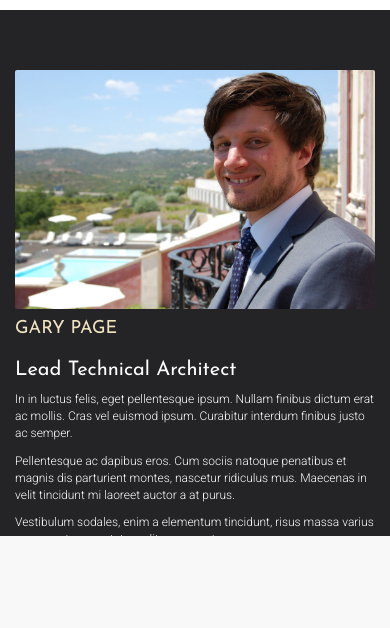
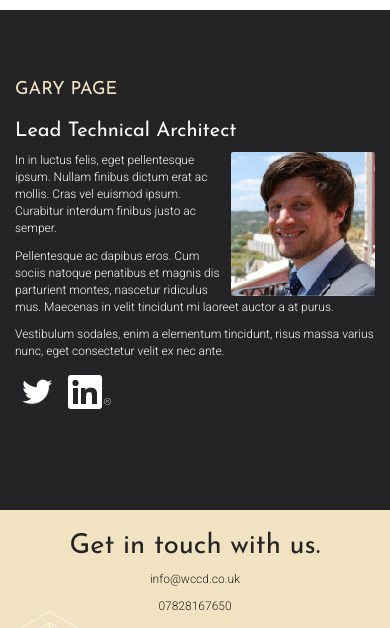
Before and after one commit to sirloreal/wccdWebsite, a plain HTML site: page index.html in a window 390 px wide. Shown: the part 735-1363 px from the top of the page. Drawn offline with nearby package versions, Linux system fonts and the light colour scheme.

Commit message:
Fixes #5 - Use combination of bootstrap hidden and show classes to display the appropriate content for our team, either left-aligned and wrapped text or right-aligned text with 2 columns. Also include a smaller image for mobile.

```diff
--- a/index.html
+++ b/index.html
@@ -67,18 +67,29 @@
 </div>
 
 <div id="section3" class="container">
+
+    <!-- This is the content that will be shown on mobile devices -->
+    <div class="visible-xs-block">
         <div class="row">
-
-      <div class="col-xs-landscape-6 col-sm-6 col-push-6 col-lg-6">
-        <p>
-        <!-- Use border-radius to put a nice curved and cheesy border around img -->
-        <img class="img-responsive" style="border-radius: 2px;" src="images/pic1.jpg"></img>
-        </p>
+          <div class="col-md-12">
+            <h4>GARY PAGE</h4>
+            <h3 style="color: #ffffff;">Lead Technical Architect</h3>
+            <img class="img-responsive" style="border-radius: 2px; max-width: 40%" src="images/pic2.jpg" align="right" />
+            <p style="color: #ffffff;"> In in luctus felis, eget pellentesque ipsum. Nullam finibus dictum erat ac mollis. Cras vel euismod ipsum. Curabitur interdum finibus justo ac semper. </p>
+            <p style="color: #ffffff;">Pellentesque ac dapibus eros. Cum sociis natoque penatibus et magnis dis parturient montes, nascetur ridiculus mus. Maecenas in velit tincidunt mi laoreet auctor a at purus. </p>
+            <p style="color: #ffffff;">Vestibulum sodales, enim a elementum tincidunt, risus massa varius nunc, eget consectetur velit ex nec ante. </p>
+            <p><a href="https://twitter.com/sirloreal"><img src="images/TwitterLogo44.png"></img></a> &nbsp; <a href="https://uk.linkedin.com/in/garyrpage"><img src="images/In-White-34px-R.png"></img></a></p>
+          </div>
+        </div>
     </div>
 
-      <!-- TODO: Look at Bootstrap column wrapping -->
-      <!-- TODO: Also look at Bootstrap nesting of rows/columns -->
-      <div class="col-xs-landscape-6 col-sm-6 col-pull-6 col-lg-6">
+    <!-- This is the content that will be shown on tablets and upwards -->
+    <div class="hidden-xs visible-sm-block visible-md-block visible-lg-block">
+      <div class="row">
+        <div class="col-xs-6 col-sm-6">
+          <img class="img-responsive" style="border-radius: 2px;" src="images/pic1.jpg"></img>
+        </div>
+        <div class="col-xs-6 col-sm-6">
           <!-- TODO: Think the name wants to be an h3 and the title a h2 -->
           <h4>GARY PAGE</h4>
           <h3 style="color: #ffffff;">Lead Technical Architect</h3>
@@ -88,6 +99,8 @@
           <p><a href="https://twitter.com/sirloreal"><img src="images/TwitterLogo44.png"></img></a> &nbsp; <a href="https://uk.linkedin.com/in/garyrpage"><img src="images/In-White-34px-R.png"></img></a></p>
         </div>
       </div>
+    </div>
+
 </div>
 
 <div id="section5" class="container">
--- a/style.css
+++ b/style.css
@@ -304,8 +304,8 @@
     height:300px;
   }
   #section3 {
-    padding-top:100px;
-    height:550px;
+    padding-top:50px;
+    height:450px;
   }
   #section5 {
     padding-top:50px;
@@ -333,7 +333,7 @@
   }
   #section3 {
     padding-top:60px;
-    height:600px;
+    height:500px;
   } /* TODO: This section requires extra padding- work out why and fix properly */
   #section5 {
     height:150px;
```
Also changed, not shown: images/pic2.jpg (added). Lines whose indentation alone changed are shown as unchanged.
